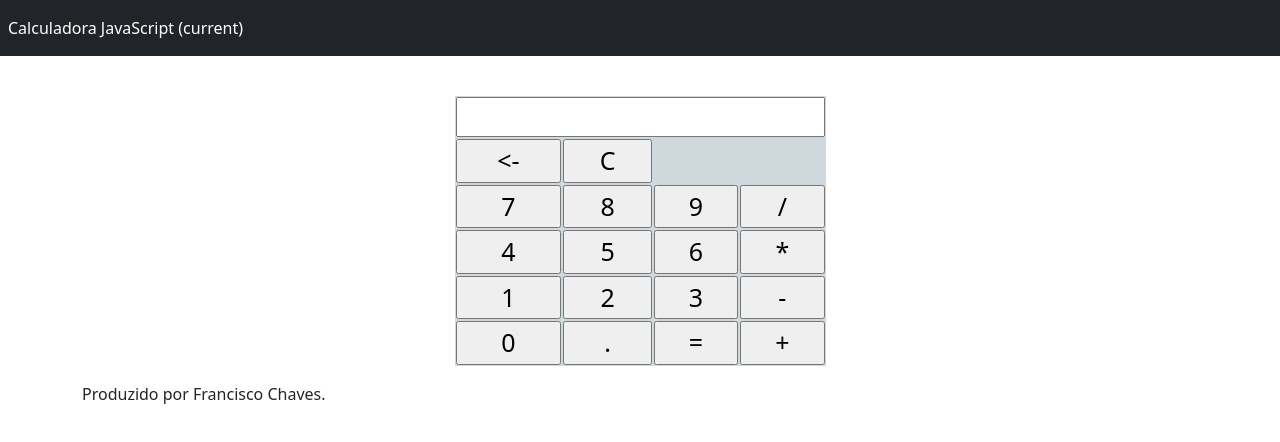
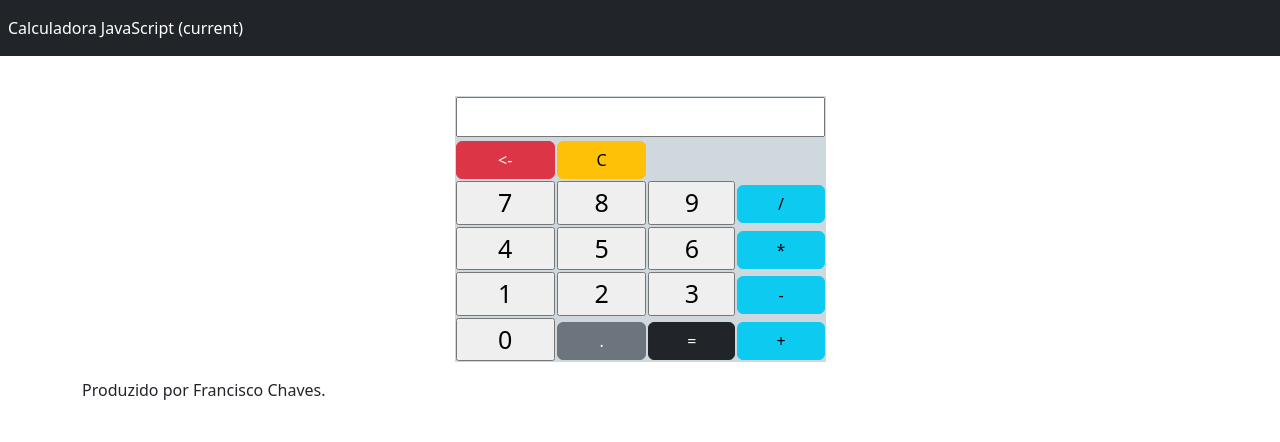
Before and after one commit to bdavidbm/Taller0003Git, a plain HTML site: page index.html in a window 1280 px wide. Drawn offline with nearby package versions, Linux system fonts and the light colour scheme.

Commit message:
cambio diseño botones

```diff
--- a/index.html
+++ b/index.html
@@ -34,32 +34,32 @@
 							</td>
 						</tr>
 						<tr>
-							<td><input type="button" id="apagarAnterior" value="<-" /></td>
-							<td><input type="button" id="limparTela" value="C" /></td>
+							<td><input type="button" id="apagarAnterior" value="<-" class="btn btn-danger"/></td>
+							<td><input type="button" id="limparTela" value="C" class="btn btn-warning" /></td>
 						</tr>
 						<tr>
 							<td><input type="button" id="num7" value="7" /></td>
 							<td><input type="button" id="num8" value="8" /></td>
 							<td><input type="button" id="num9" value="9" /></td>
-							<td><input type="button" id="divisao" value="/" /></td>
+							<td><input type="button" id="divisao" value="/" class="btn btn-info"/></td>
 						</tr>
 						<tr>
 							<td><input type="button" id="num4" value="4" /></td>
 							<td><input type="button" id="num5" value="5" /></td>
 							<td><input type="button" id="num6" value="6" /></td>
-							<td><input type="button" id="multiplicacao" value="*" /></td>
+							<td><input type="button" id="multiplicacao" value="*" class="btn btn-info"/></td>
 						</tr>
 						<tr>
 							<td><input type="button" id="num1" value="1" /></td>
 							<td><input type="button" id="num2" value="2" /></td>
 							<td><input type="button" id="num3" value="3" /></td>
-							<td><input type="button" id="subtracao" value="-" /></td>
+							<td><input type="button" id="subtracao" value="-" class="btn btn-info"/></td>
 						</tr>
 						<tr>
 							<td><input type="button" id="num0" value="0" /></td>
-							<td><input type="button" id="ponto" value="." /></td>
-							<td><input type="button" id="resultado" value="=" /></td>
-							<td><input type="button" id="soma" value="+" /></td>
+							<td><input type="button" id="ponto" value="." class="btn btn-secondary"/></td>
+							<td><input type="button" id="resultado" value="=" class="btn btn-dark"/></td>
+							<td><input type="button" id="soma" value="+" class="btn btn-info" /></td>
 						</tr>
 					</table>
 				</div>
```
